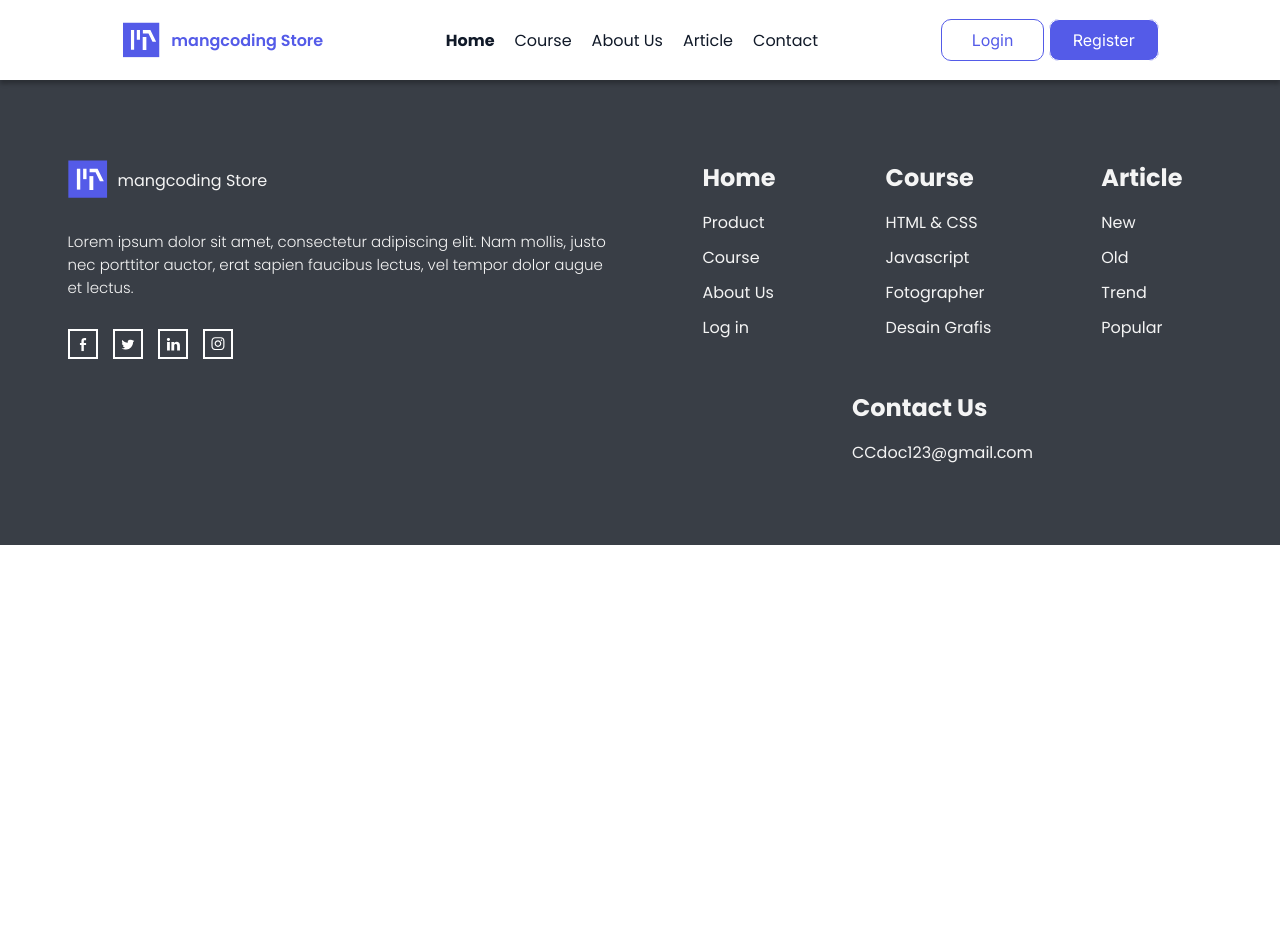
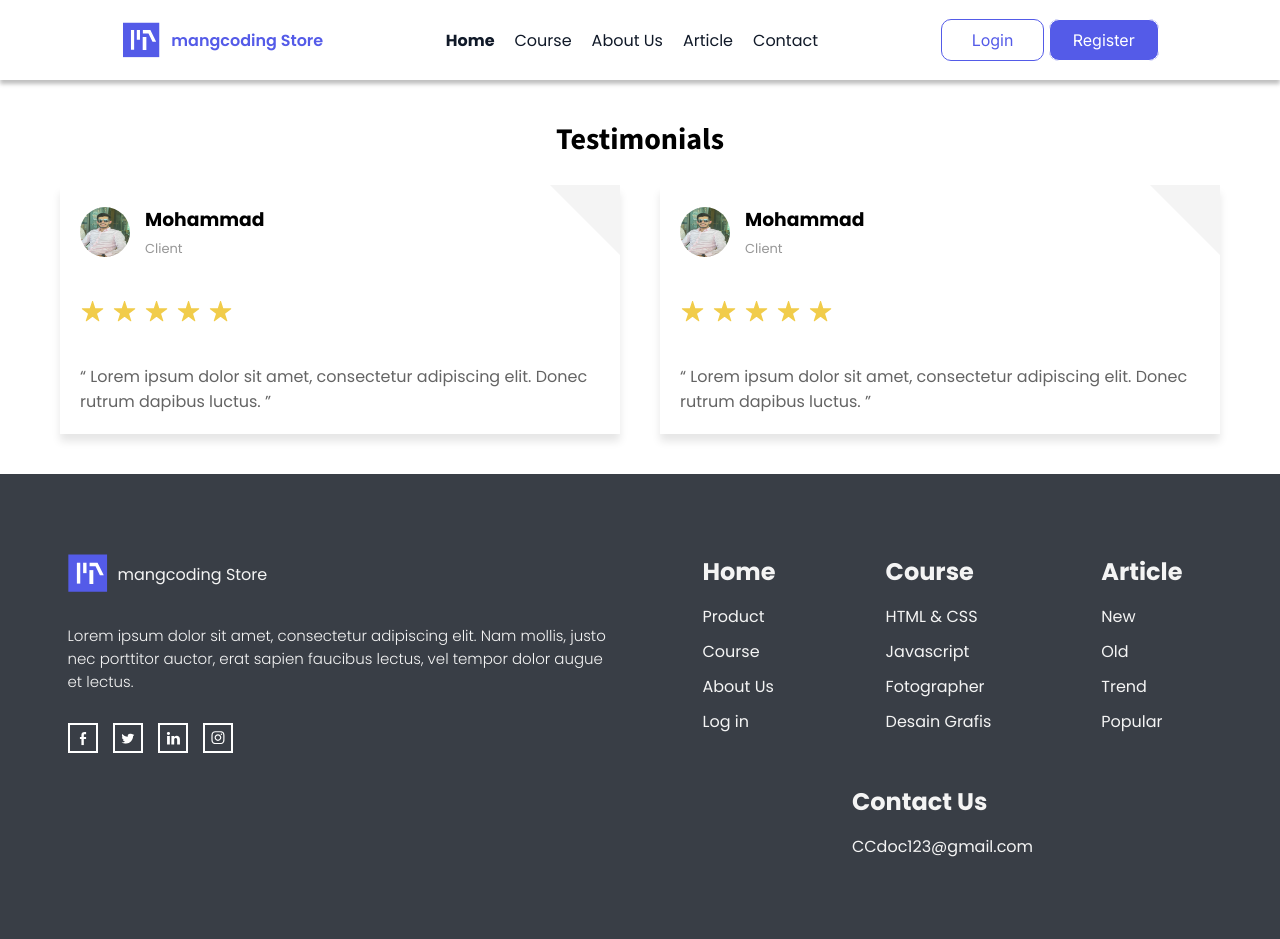
Before and after one commit to MohammadSayeh/first-project, a plain HTML site: page index.html in a window 1280 px wide. Before the commit the page ends 800 px from the top, so only its background shows below. Drawn offline with Linux system fonts and the light colour scheme.

Commit message:
create new section (Testimonials)

```diff
--- a/assets/css/base.css
+++ b/assets/css/base.css
@@ -11,7 +11,7 @@
     display: flex;
     flex-wrap: wrap;
     justify-content: space-around;
-        align-items: center;
+    align-items: center;
     }
 
 a{
--- a/assets/css/main.css
+++ b/assets/css/main.css
@@ -1,6 +1,7 @@
 @import './base.css';
 @import url('https://fonts.googleapis.com/css2?family=Poppins:ital,wght@0,100;0,200;0,300;0,400;0,500;0,600;0,700;0,800;0,900;1,100;1,200;1,300;1,400;1,500;1,600;1,700;1,800;1,900&display=swap');
 @import url('https://fonts.googleapis.com/css2?family=Inter:wght@100..900&display=swap');
+@import url('https://fonts.googleapis.com/css2?family=Mada:wght@200..900&display=swap');
 :root{
     --mainFont:"Poppins", sans-serif;
     --subFont:"Inter", sans-serif;
@@ -10,6 +11,7 @@
 body{
 font-family:  var(--mainFont);
 }
+/* navbar start */
 .navbar{
     background-color:#fff;
     position: sticky;
@@ -64,7 +66,84 @@ font-family:  var(--mainFont);
     display: none;
 }
 }
+/* navbar end */
 
+/* Testimonials start */
+.Testimonials{
+    padding: 40px 0px;
+}
+.Testimonials h2{
+    text-align: center;
+    margin-bottom: 25px;
+    font-family: Mada;
+    font-size: 30px;
+}
+.Testimonials .row{
+    gap: 40px;
+}
+.Testimonial{
+    display: flex;
+    flex-wrap: wrap;
+    flex-direction: column;
+    gap:20px ;
+    width: calc(( 100% - 40px ) / 2 );
+    box-shadow: 0px 8.237px 8.237px 0px rgba(0, 0, 0, 0.10);
+    padding: 20px;
+    position: relative;
+
+
+}
+.Testimonial::after{
+    content:'';
+    border-top: 70px solid #F4F4F4;
+    border-left: 70px solid transparent;
+    border-bottom: 70px solid transparent;
+    position: absolute;
+    top: 0;
+    right: 0;
+}
+
+
+.user-info img {
+    height: 50px;
+    width: 50px;
+    border-radius: 50%;
+}
+.user-info{
+    display: flex;
+    gap: 15px;
+    align-items: center;
+}
+.user-details{
+    display: flex;
+    flex-direction: column;
+    flex-wrap: wrap;
+    gap: 5px;
+}
+.Testimonial .user-info .user-details span{
+    font-size: 13px;
+    color: #969696;
+}
+.Testimonial .rating img {
+    width: 25px;
+    height: 25px;
+    margin: 20px 0;
+}
+.Testimonial .rating {
+    display: flex;
+    flex-wrap: wrap;
+    gap: 7px;
+}
+.Testimonial blockquote q {
+    color: #646464;
+}
+.Testimonial blockquote  p {
+    display:inline-block;
+    padding: 0px 5px;
+}
+/* Testimonials end */
+
+/* footer start */
 .footer{
     display: flex;
     background-color: #393E46;
@@ -125,3 +204,4 @@ font-family:  var(--mainFont);
 .footer a{
     color: #F4F4F4;
 }
+/* footer end */
--- a/index.html
+++ b/index.html
@@ -40,7 +40,53 @@
         </div>
     </div>
     </header>
-    <div class="footer">
+
+    <main>
+        <section class="Testimonials">
+            <h2>Testimonials</h2>
+
+            <div class="container">
+                <div class="row">
+                <div class="Testimonial">
+                        <div class="user-info">
+                            <img src="./assets/img/mohammad.jpeg" alt="user picture"/>
+                            <div  class="user-details">
+                                <h3>Mohammad</h3>
+                                <span>Client</span>
+                            </div>
+                        </div>
+                        <div class="rating">
+                        <img src="./assets/img/Star.svg" alt="star">
+                        <img src="./assets/img/Star.svg" alt="star">
+                        <img src="./assets/img/Star.svg" alt="star">
+                        <img src="./assets/img/Star.svg" alt="star">
+                        <img src="./assets/img/Star.svg" alt="star">
+                        </div>
+                        <blockquote> <q> Lorem ipsum dolor sit amet, consectetur adipiscing elit. Donec rutrum dapibus luctus. </q> </blockquote>
+                </div>
+                <div class="Testimonial ">
+                    <div class="user-info">
+                        <img src="./assets/img/mohammad.jpeg" alt="user picture"/>
+                        <div class="user-details">
+                            <h3>Mohammad</h3>
+                            <span>Client</span>
+                        </div>
+                    </div>
+                    <div class="rating">
+                    <img src="./assets/img/Star.svg" alt="star">
+                    <img src="./assets/img/Star.svg" alt="star">
+                    <img src="./assets/img/Star.svg" alt="star">
+                    <img src="./assets/img/Star.svg" alt="star">
+                    <img src="./assets/img/Star.svg" alt="star">
+                    </div>
+                    <blockquote> <q> Lorem ipsum dolor sit amet, consectetur adipiscing elit. Donec rutrum dapibus luctus. </q> </blockquote>
+                </div>
+            </div>
+
+        </section>
+    </main>
+
+    <footer class="footer">
         <div class="container">
             <div class="row">
                 <div class="footer-start">
@@ -123,6 +169,8 @@
             </div>
 
         </div>
-    </div>
+    </footer>
+
+
 </body>
 </html>
```
Also changed, not shown: assets/img/Star.svg (added), assets/img/mohammad.jpeg (added).
